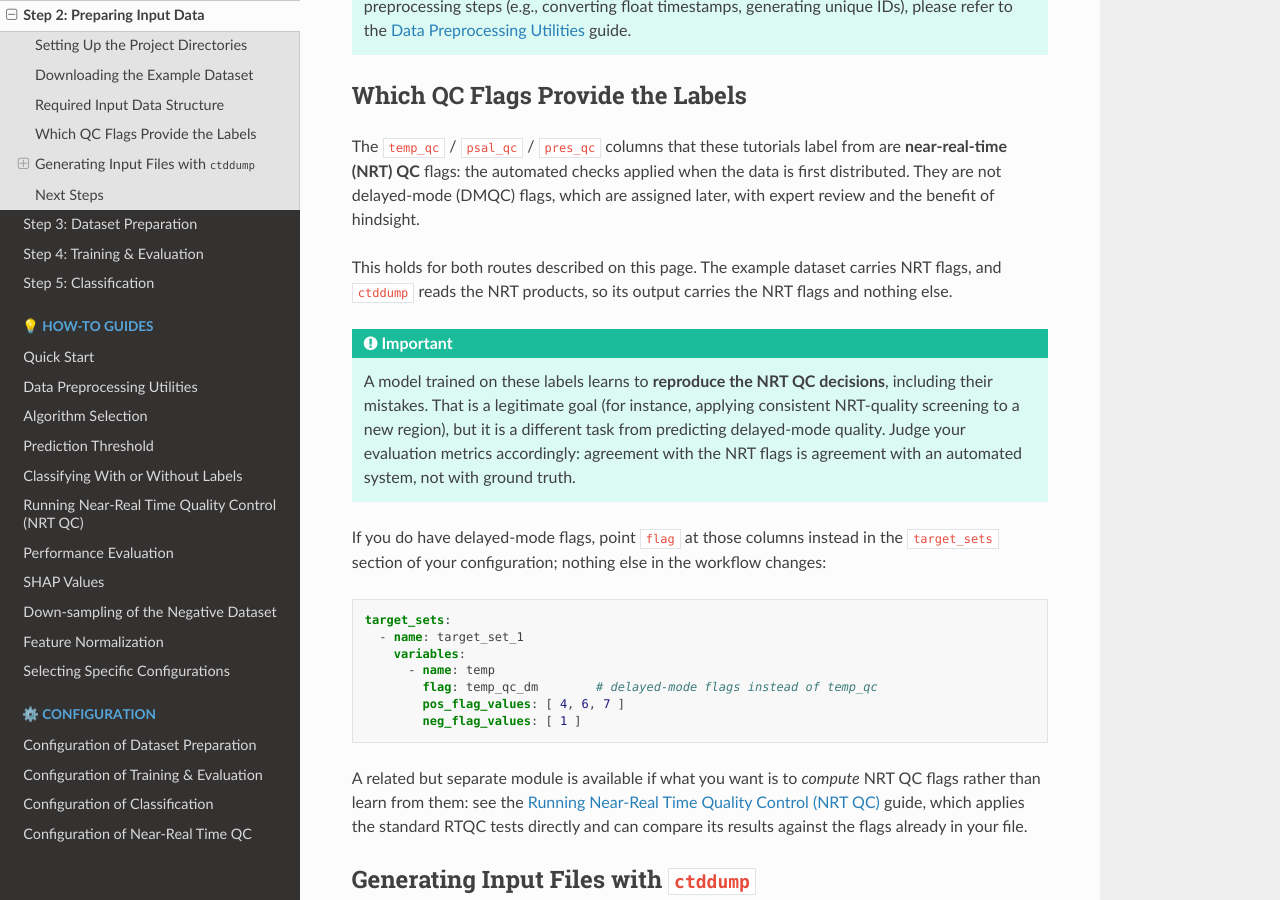
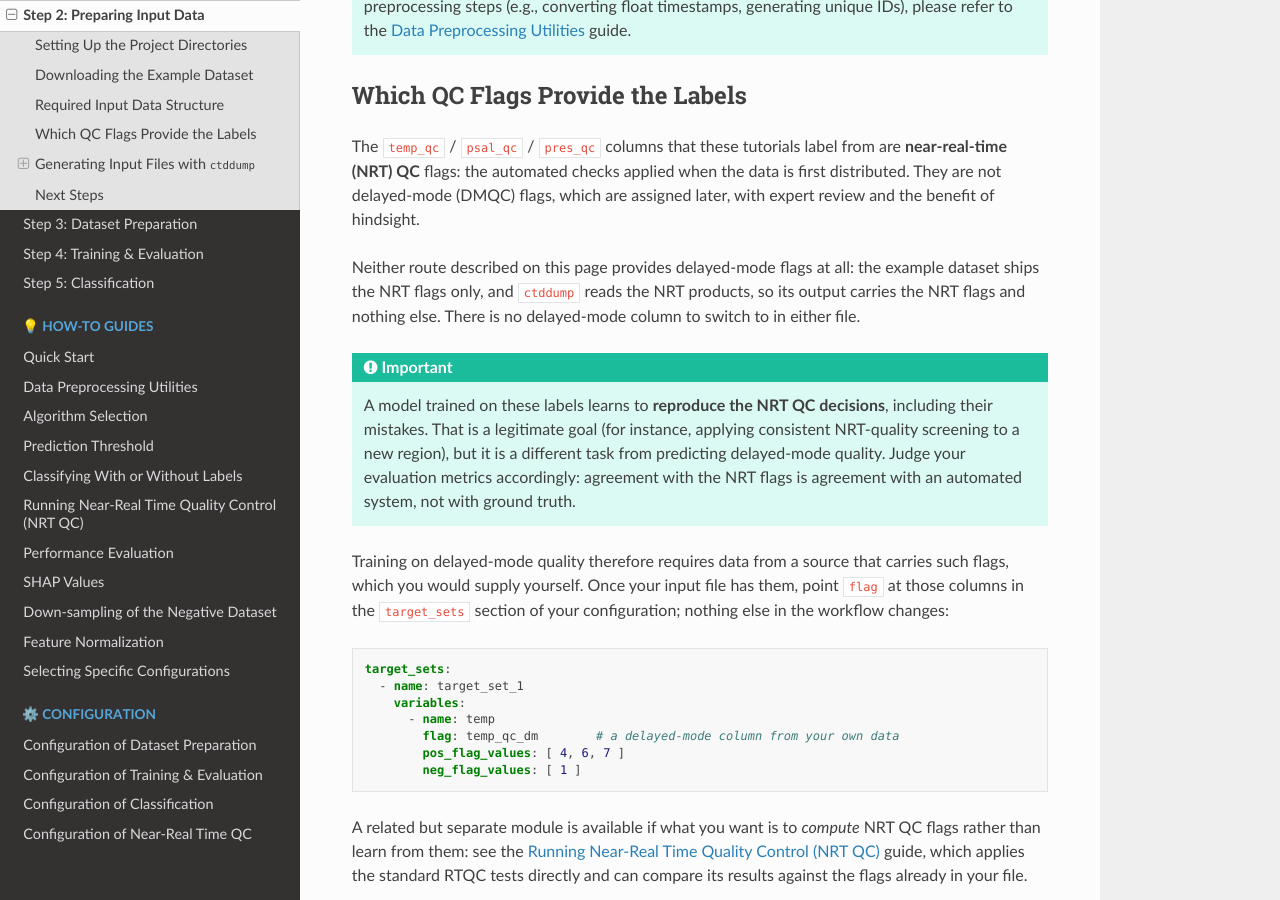
Before and after one commit to AIQC-Hub/aiqclib, a Sphinx documentation site: the page built from docs/source/tutorial/input_data.rst, in a window 1280 px wide and 900 px high, scrolled down 1978 px. Built offline with Sphinx 7.4.7 and the Read the Docs theme 3.1.0, drawn with Linux system fonts in a browser that asks for light colours.

Commit message:
State that neither input route carries delayed-mode flags
The example dataset ships no *_qc_dm columns, so the delayed-mode
alternative is not a switch a reader can make in either file: it needs data
they bring themselves. Say that outright rather than implying the columns
might be there.

Co-Authored-By: Claude Opus 5 <noreply@anthropic.com>

```diff
--- a/docs/source/tutorial/input_data.rst
+++ b/docs/source/tutorial/input_data.rst
@@ -117,9 +117,10 @@ from are **near-real-time (NRT) QC** flags: the automated checks applied when
 the data is first distributed. They are not delayed-mode (DMQC) flags, which
 are assigned later, with expert review and the benefit of hindsight.
 
-This holds for both routes described on this page. The example dataset carries
-NRT flags, and ``ctddump`` reads the NRT products, so its output carries the NRT
-flags and nothing else.
+Neither route described on this page provides delayed-mode flags at all: the
+example dataset ships the NRT flags only, and ``ctddump`` reads the NRT
+products, so its output carries the NRT flags and nothing else. There is no
+delayed-mode column to switch to in either file.
 
 .. important::
 
@@ -130,9 +131,10 @@ flags and nothing else.
    accordingly: agreement with the NRT flags is agreement with an automated
    system, not with ground truth.
 
-If you do have delayed-mode flags, point ``flag`` at those columns instead in
-the ``target_sets`` section of your configuration; nothing else in the workflow
-changes:
+Training on delayed-mode quality therefore requires data from a source that
+carries such flags, which you would supply yourself. Once your input file has
+them, point ``flag`` at those columns in the ``target_sets`` section of your
+configuration; nothing else in the workflow changes:
 
 .. code-block:: yaml
 
@@ -140,7 +142,7 @@ changes:
      - name: target_set_1
        variables:
          - name: temp
-           flag: temp_qc_dm        # delayed-mode flags instead of temp_qc
+           flag: temp_qc_dm        # a delayed-mode column from your own data
            pos_flag_values: [ 4, 6, 7 ]
            neg_flag_values: [ 1 ]
 
```
